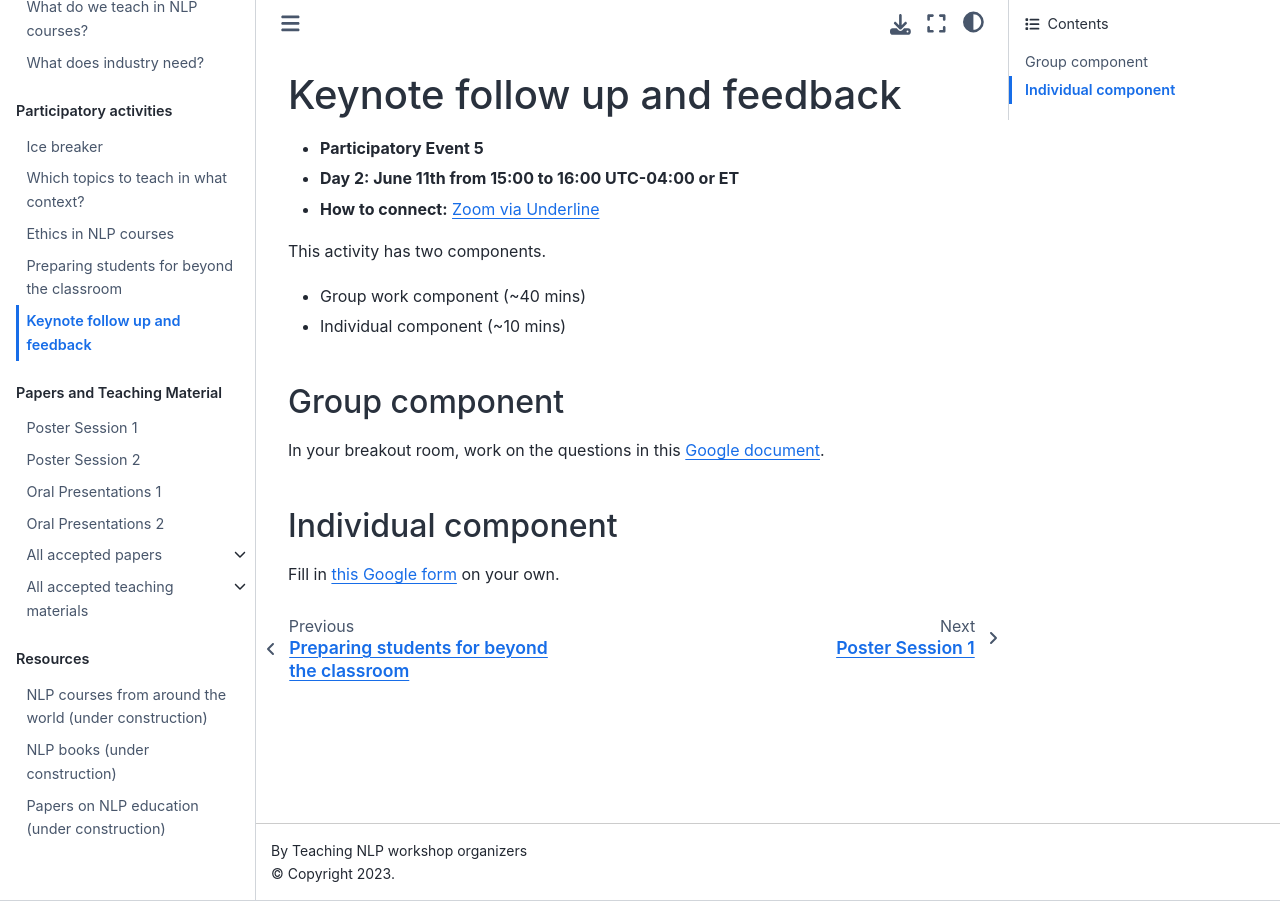
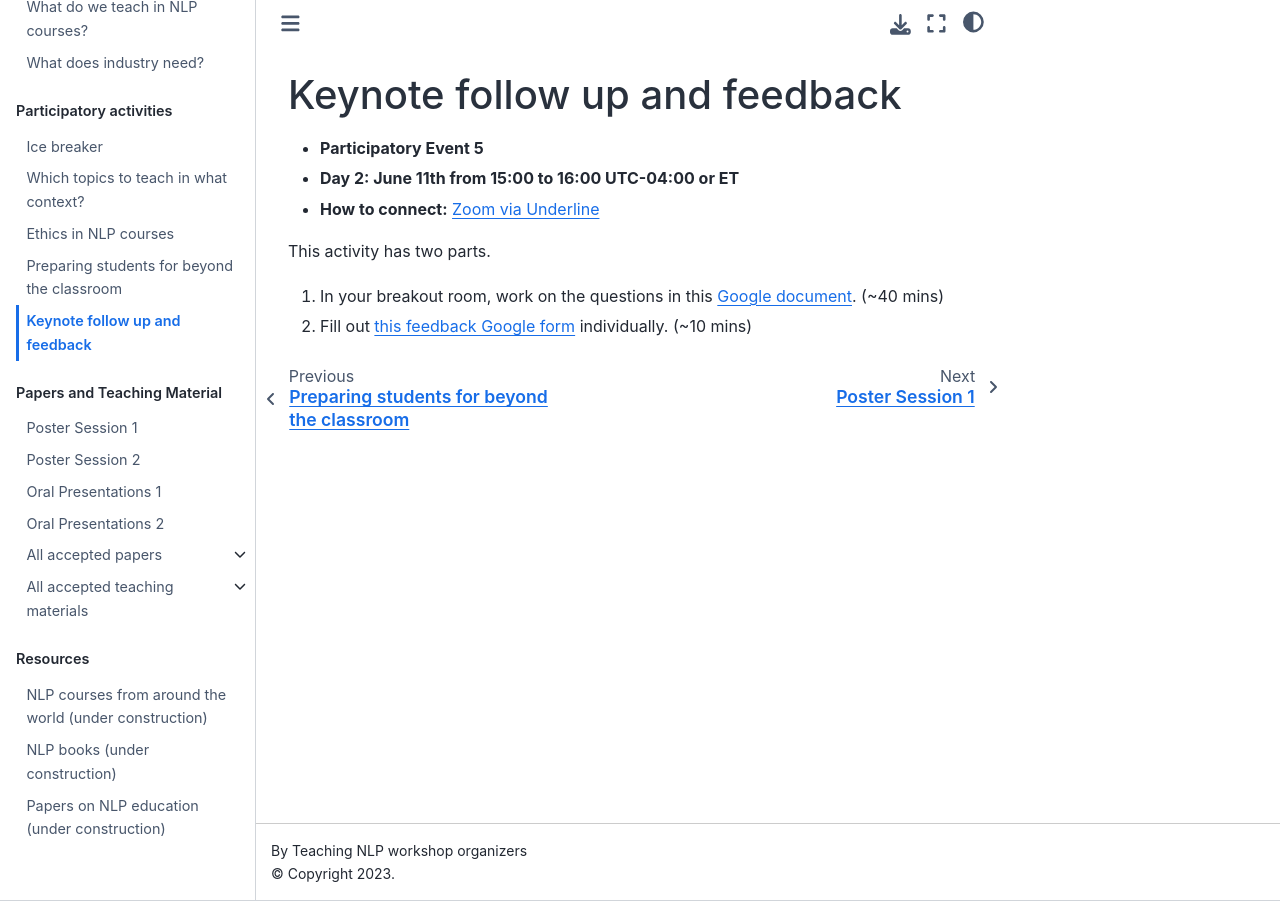
Before and after one commit to TeachingNLP/workshop-book, a Jupyter Book: the page built from activities/feedback.md, in a window 1280 px wide. Built offline with Jupyter Book 1.0.4 settings and Sphinx 7.4.7 and the Sphinx Book theme 1.1.4, drawn with Linux system fonts in a browser that asks for light colours.

Commit message:
updating

```diff
--- a/activities/feedback.md
+++ b/activities/feedback.md
@@ -4,15 +4,6 @@
 - **Day 2: June 11th from 15:00 to 16:00 UTC-04:00 or ET**
 - **How to connect:** [Zoom  via Underline](https://underline.io/events/122/sessions?eventSessionId=4302)
 
-This activity has two components.
-- Group work component (~40 mins)
-- Individual component (~10 mins)
-
-## Group component
-
-In your breakout room, work on the questions in this [Google document](https://docs.google.com/document/d/1Hd94yeXA3vcKHdONomrHYPTBJnv3-WAa_rCMwS_m49A/edit?usp=sharing).
-
-
-## Individual component
-
-Fill in [this Google form](https://forms.gle/DJ4WuR7dG8zB1ksW9) on your own.
+This activity has two parts.
+1. In your breakout room, work on the questions in this [Google document](https://docs.google.com/document/d/1Hd94yeXA3vcKHdONomrHYPTBJnv3-WAa_rCMwS_m49A/edit?usp=sharing). (~40 mins)
+2. Fill out [this feedback Google form](https://forms.gle/DJ4WuR7dG8zB1ksW9) individually.  (~10 mins)
```
